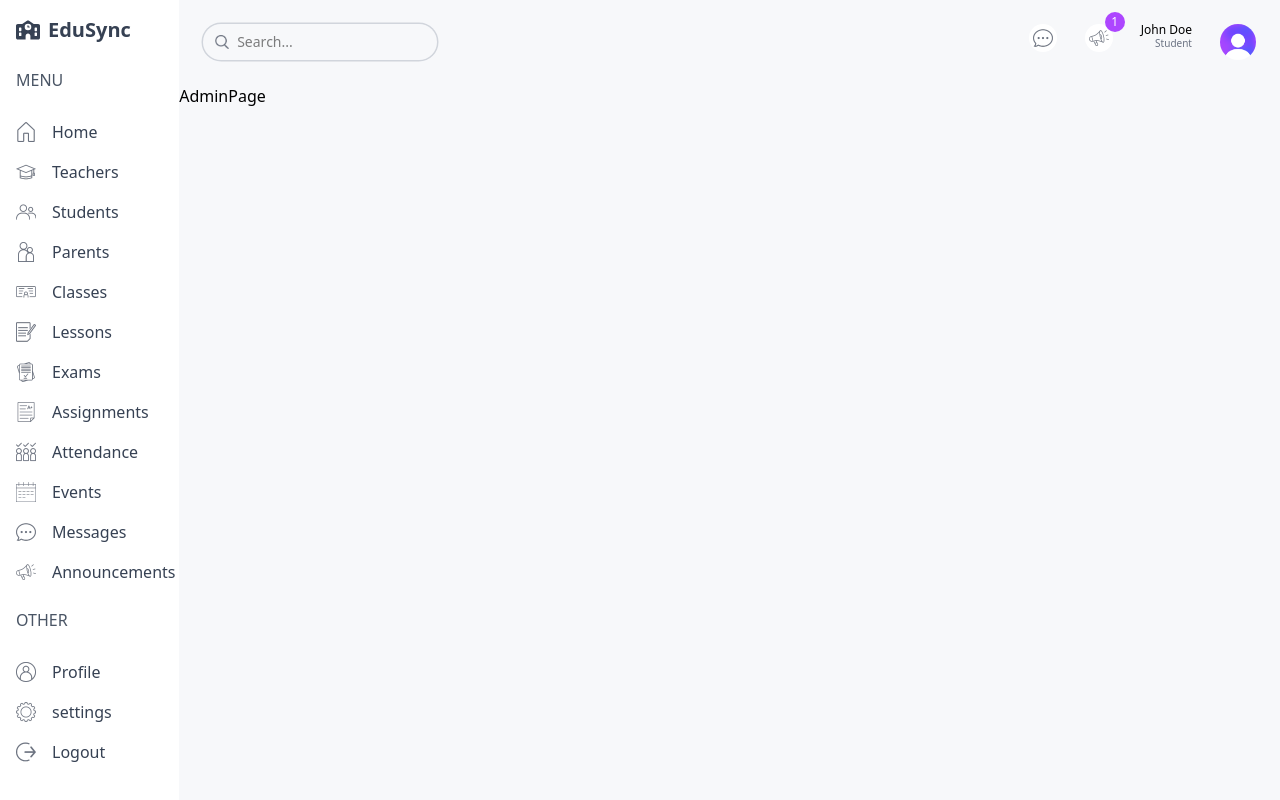
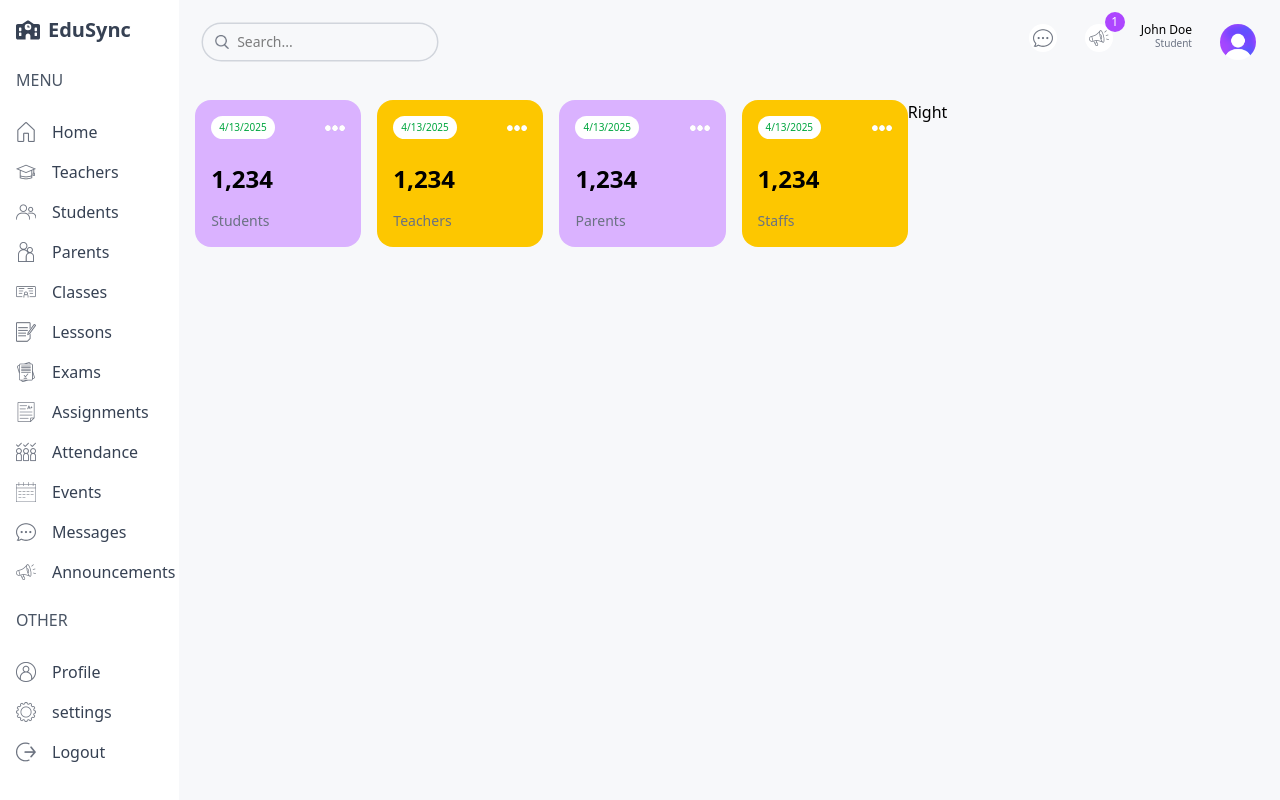
Before and after one commit to rawdaymohamed/edu-sync, a Next.js app: page /dashboard/admin in a window 1280 px wide. Built offline with nearby package versions, Linux system fonts and the light colour scheme.

Commit message:
Feat: Build admin page layout and add UserCard to admin

```diff
--- a/package.json
+++ b/package.json
@@ -12,7 +12,8 @@
     "next": "15.3.0",
     "react": "^19.0.0",
     "react-dom": "^19.0.0",
-    "react-icons": "^5.5.0"
+    "react-icons": "^5.5.0",
+    "recharts": "^2.15.2"
   },
   "devDependencies": {
     "@eslint/eslintrc": "^3",
--- a/src/app/dashboard/admin/page.tsx
+++ b/src/app/dashboard/admin/page.tsx
@@ -1,7 +1,24 @@
+import UserCard from "@/components/UserCard";
 import React from "react";
 
 const AdminPage = () => {
-  return <div>AdminPage</div>;
+  return (
+    <div className="p-4 flex flex-col md:flex-row h-full">
+      {/* Left */}
+      <div className="w-full md:w-1/2 lg:w-2/3 h-full">
+        {/* User Cards */}
+        <div className="flex gap-4 justify-between flex-wrap">
+          <UserCard type="student" />
+          <UserCard type="teacher" />
+          <UserCard type="parent" />
+          <UserCard type="staff" />
+        </div>
+      </div>
+
+      {/* Right */}
+      <div className="w-full md:w-1/2 lg:w-1/3 h-full">Right</div>
+    </div>
+  );
 };
 
 export default AdminPage;
--- /dev/null
+++ b/src/components/UserCard.tsx
@@ -0,0 +1,21 @@
+import Image from "next/image";
+import React from "react";
+
+const UserCard = ({ type }: { type: string }) => {
+  return (
+    <div className="rounded-2xl odd:bg-purple-300 even:bg-yellow-400 p-4 flex-1 min-h-[130px]">
+      <div className="flex justify-between items-center mb-3">
+        <span className="text-[10px] px-2 py-1 bg-white text-green-600 rounded-full w-fit">
+          4/13/2025
+        </span>
+        <Image src="/more.png" width={20} height={20} alt="more" />
+      </div>
+      <div className="flex flex-col gap-1">
+        <h1 className="text-2xl font-semibold my-3">1,234</h1>
+        <h2 className="capitalize text-gray-500 text-sm font-medium">{type}s</h2>
+      </div>
+    </div>
+  );
+};
+
+export default UserCard;
```
Also changed, not shown: 1 other file (tests, documents, lock files or other folders).
